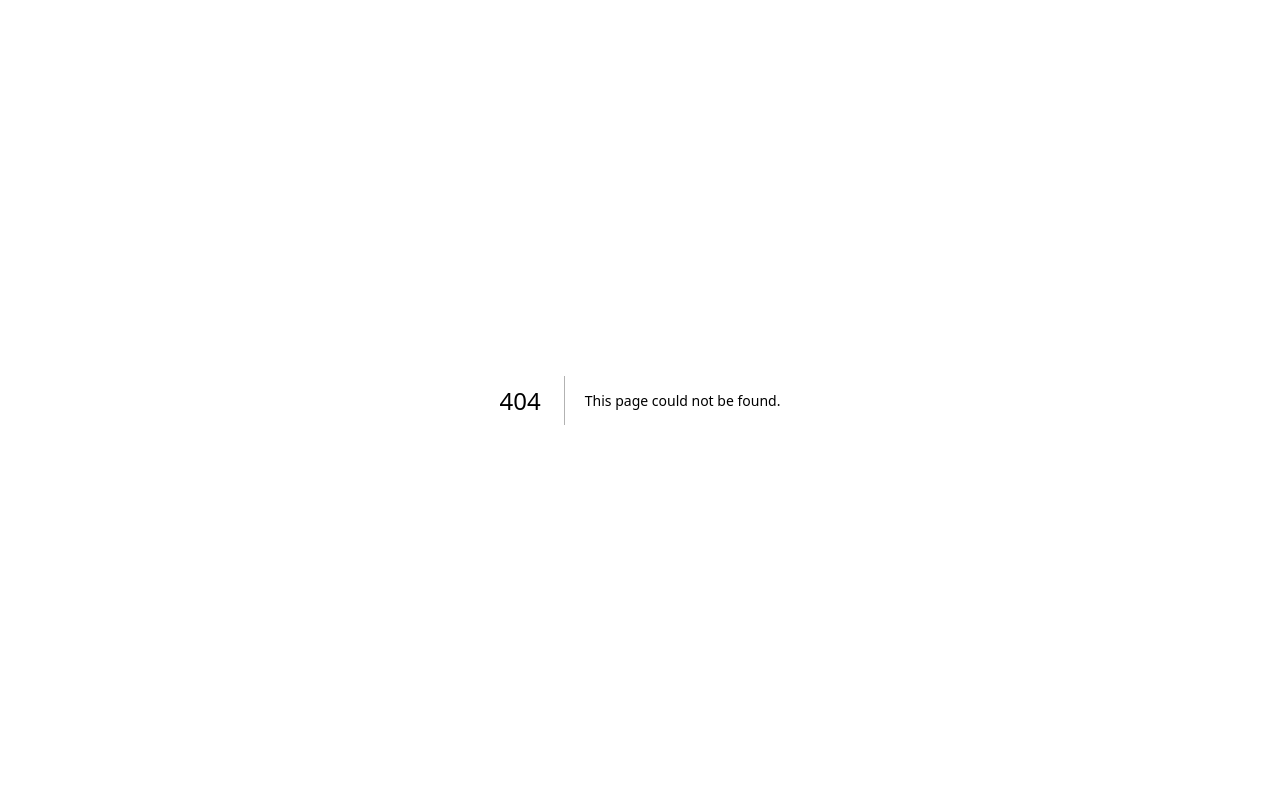
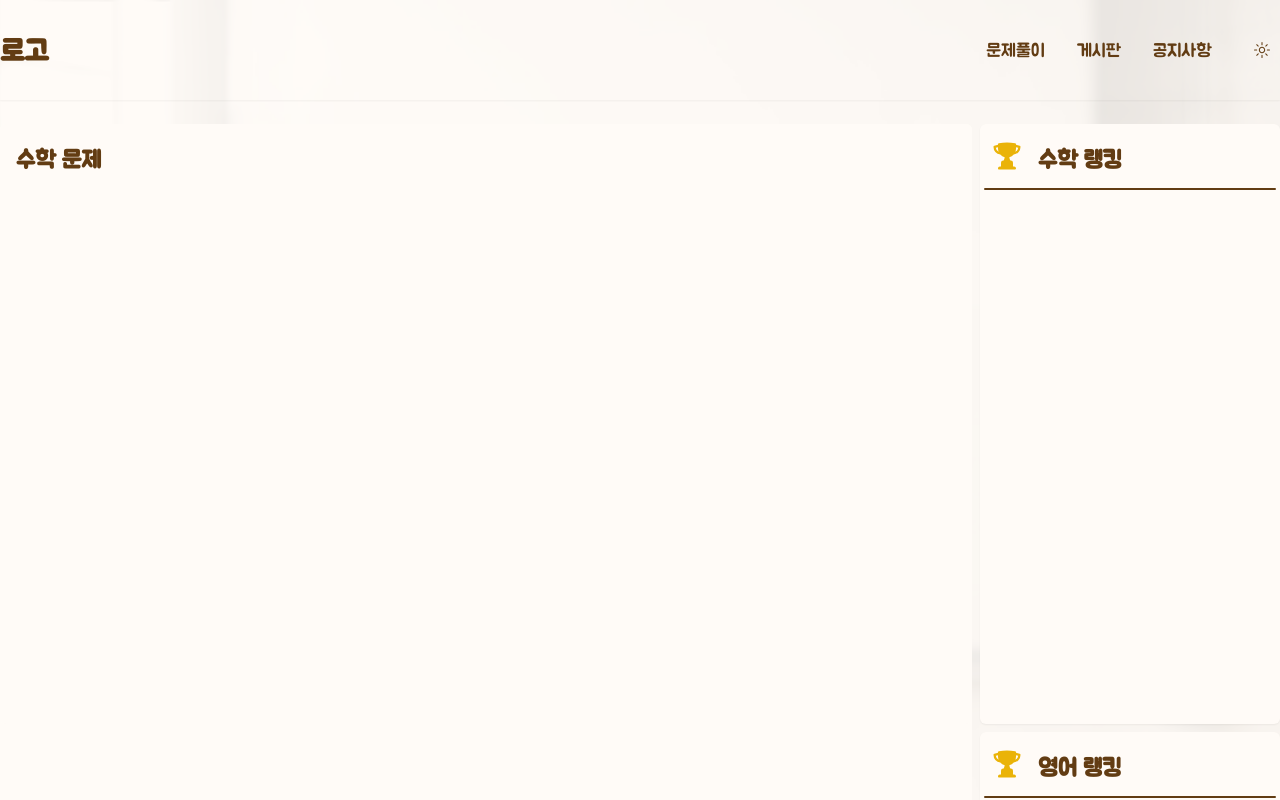
Before and after one commit to Yoonhwi/pic2solve, a Next.js app: page /math in a window 1280 px wide. Before the commit this address had no page. Shown: the top 800 px of the page. Built offline with nearby package versions, Linux system fonts and the light colour scheme.

Commit message:
feat: add rank container for math ranking

```diff
--- /dev/null
+++ b/src/app/(main)/math/page.tsx
@@ -0,0 +1,19 @@
+import BaseLayout from "../base-layout";
+import MathRank from "./rank";
+import MathQuestion from "./question";
+
+const MathPage = () => {
+  return (
+    <BaseLayout parentStyle={"pt-[100px] relative"}>
+      <div className="absolute inset-0 bg-[url('/images/classroom.jpg')] bg-cover bg-center opacity-10" />
+      <div className="w-[1280px] flex flex-col flex-1 justify-center items-center z-10">
+        <div className="flex-1 flex w-full py-6 gap-2">
+          <MathQuestion />
+          <MathRank />
+        </div>
+      </div>
+    </BaseLayout>
+  );
+};
+
+export default MathPage;
--- /dev/null
+++ b/src/app/(main)/math/question.tsx
@@ -0,0 +1,13 @@
+const MathQuestion = () => {
+  return (
+    <div className="flex-1 bg-background rounded-md flex flex-col">
+      <div className="p-4 bg-background rounded-md h-[600px]">
+        <div className="flex gap-4 items-center">
+          <h1 className="text-2xl font-bold relative top-[3px]">수학 문제</h1>
+        </div>
+      </div>
+    </div>
+  );
+};
+
+export default MathQuestion;
--- /dev/null
+++ b/src/app/(main)/math/rank.tsx
@@ -0,0 +1,25 @@
+import { Divider } from "@/components/common";
+import { HiMiniTrophy } from "react-icons/hi2";
+
+const MathRank = () => {
+  return (
+    <div className="w-[300px] flex flex-col gap-2">
+      <div className="bg-background rounded-md h-[600px] flex flex-col px-[4px] shadow-sm">
+        <div className="flex gap-4 items-center py-4 px-2">
+          <HiMiniTrophy className="text-3xl text-yellow-500" />
+          <h1 className="text-2xl font-bold relative top-[3px]">수학 랭킹</h1>
+        </div>
+        <Divider />
+      </div>
+      <div className="bg-background rounded-md h-[600px] flex flex-col px-[4px] shadow-sm">
+        <div className="flex gap-4 items-center py-4 px-2">
+          <HiMiniTrophy className="text-3xl text-yellow-500" />
+          <h1 className="text-2xl font-bold relative top-[3px]">영어 랭킹</h1>
+        </div>
+        <Divider />
+      </div>
+    </div>
+  );
+};
+
+export default MathRank;
--- a/src/components/common/index.ts
+++ b/src/components/common/index.ts
@@ -1 +1,2 @@
 export { default as CardFlip } from "./card-flip";
+export { default as Divider } from "./divider";
```
